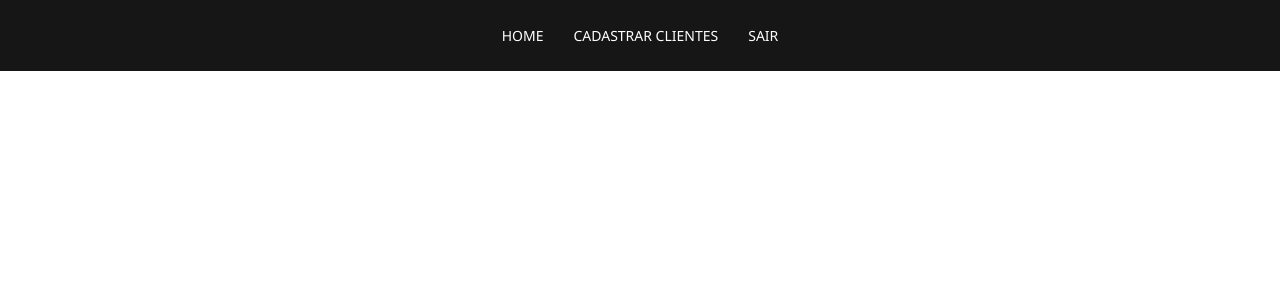
After one commit to william-oliveira-sena/CrudClientes, a PHP site: page /cadastrarClientes.php in a window 1280 px wide. The commit adds this page. Shown: the top 300 px of the page. Run offline with PHP 8.4, Linux system fonts and the light colour scheme; the visitor is signed in with stand-in values (Sample User, id 1).

Commit message:
atualizando arquivos e modificando alguns layouts

```diff
--- /dev/null
+++ b/cadastrarClientes.php
@@ -0,0 +1,34 @@
+<?php
+
+require 'connection.php';
+
+if(isset($_SESSION['id_usuario']) && !empty($_SESSION['id_usuario'])):?>
+<!DOCTYPE html>
+<html lang="pt-br">
+<head>
+    <meta charset="UTF-8">
+    <meta http-equiv="X-UA-Compatible" content="IE=edge">
+    <meta name="viewport" content="width=device-width, initial-scale=1.0">
+    <title>Crud Clientes</title>
+    <link rel="icon" type="image/png" href="IMG/iconlapis.png"/>
+    <link rel="stylesheet" type="text/css" href="css/style.css">
+    <link href="https://cdn.jsdelivr.net/npm/bootstrap@5.3.0-alpha3/dist/css/bootstrap.min.css" rel="stylesheet" integrity="sha384-KK94CHFLLe+nY2dmCWGMq91rCGa5gtU4mk92HdvYe+M/SXH301p5ILy+dN9+nJOZ" crossorigin="anonymous">
+</head>
+<body>
+    <header class="topo-sistema">
+        <nav>
+            <ul id="navbar">
+                <li><a href="principal.php" class="nav-link">Home </a></li>
+                <li><a href="clientesClientes.php" class="nav-link">Cadastrar Clientes </a></li>
+                <li><a href="logout.php" class="nav-link">Sair </a></li>
+
+            </ul>
+        </nav>
+    </header>
+
+
+
+</body>
+</html>
+
+<?php else: header("Location: index.php"); endif; ?>
--- a/principal.php
+++ b/principal.php
@@ -18,13 +18,16 @@ if(isset($_SESSION['id_usuario']) && !empty($_SESSION['id_usuario'])):?>
         <nav>
             <ul id="navbar">
                 <li><a href="principal.php" class="nav-link">Home </a></li>
-                <li><a href="clientes.php" class="nav-link">Clientes </a></li>
+                <li><a href="clientesClientes.php" class="nav-link">Cadastrar Clientes </a></li>
                 <li><a href="logout.php" class="nav-link">Sair </a></li>
 
             </ul>
         </nav>
     </header>
 
+
+
+
 </body>
 </html>
 
```
Also changed, not shown: clientes.php (deleted).
